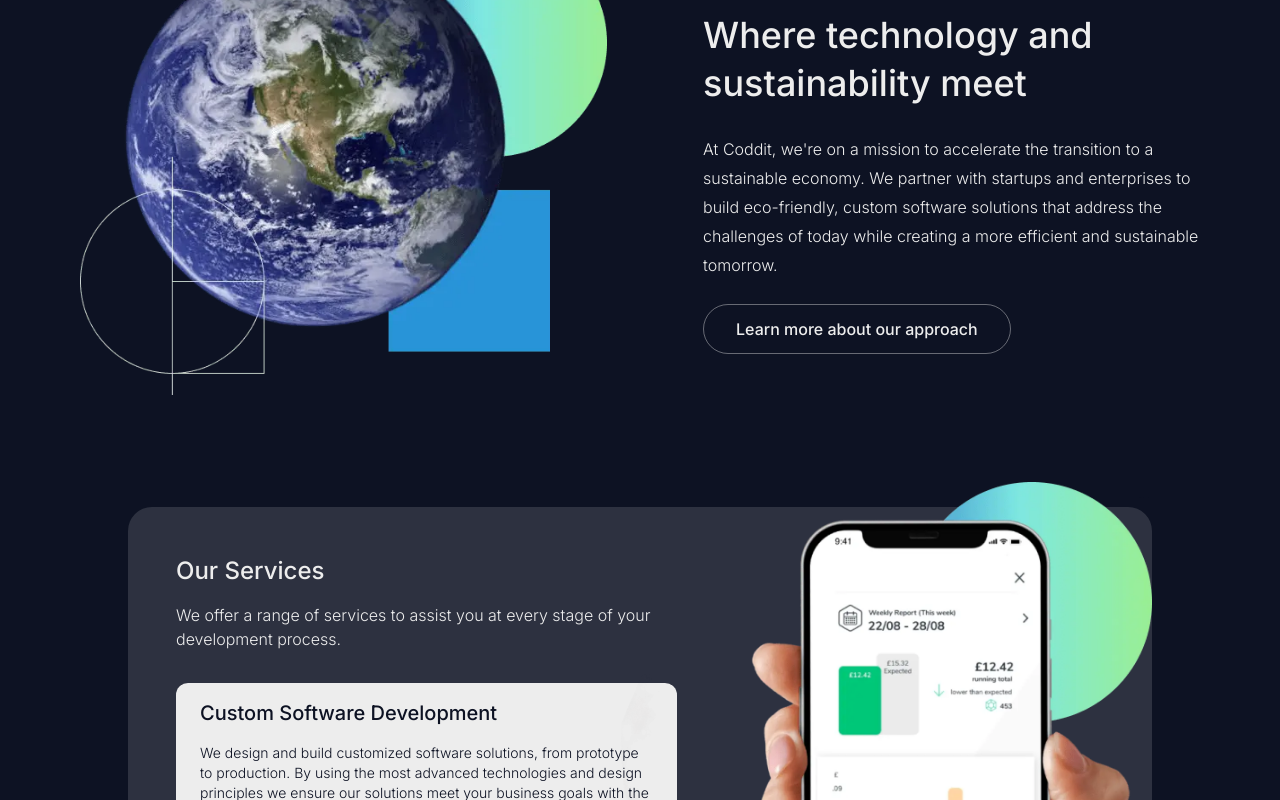
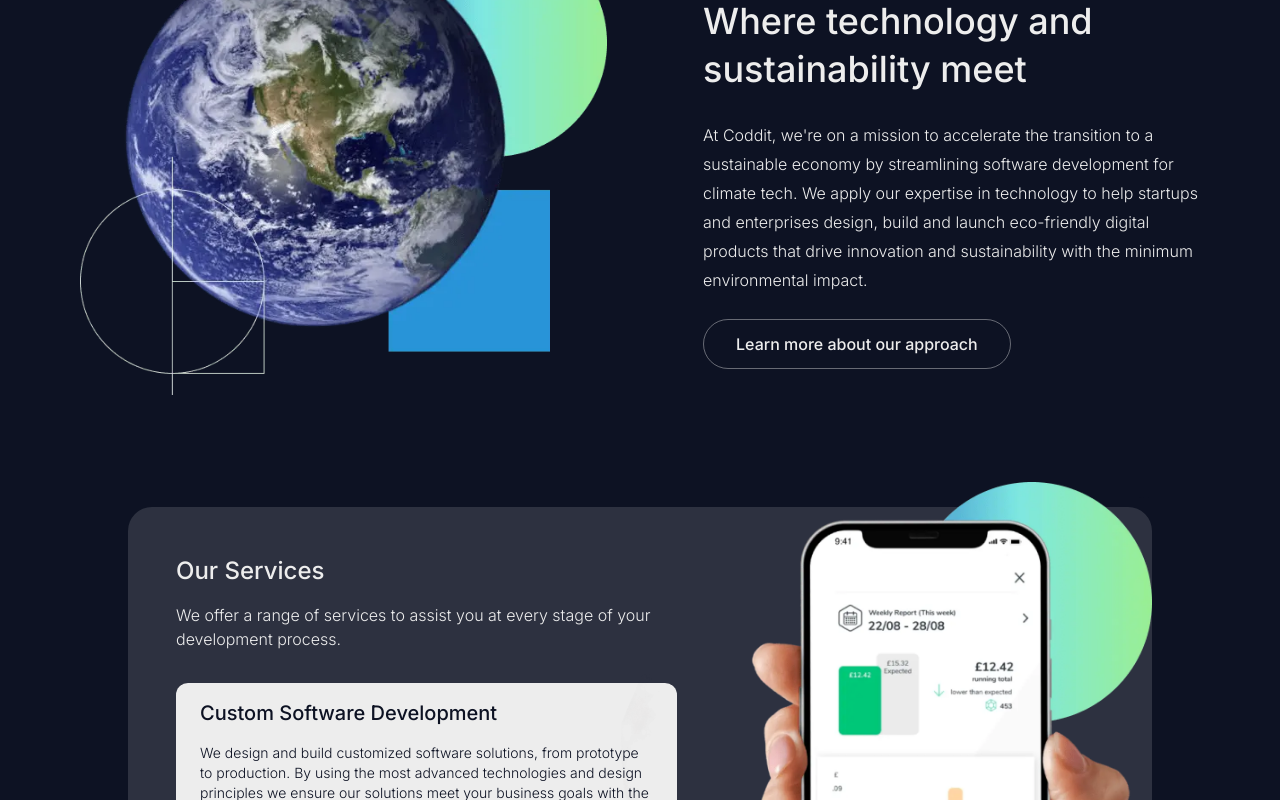
Before and after one commit to FedericaDelCampo01/orellana-capital, a Next.js app: page / in a window 1280 px wide. Shown: the part 840-1640 px from the top of the page. Built offline with nearby package versions, Linux system fonts and the light colour scheme; no server answers.

Commit message:
change about us

```diff
--- a/src/app/Home/AboutUs.tsx
+++ b/src/app/Home/AboutUs.tsx
@@ -57,10 +57,24 @@ const AboutUs = () => {
           <div>
             <h3 className="text-3xl md:text-4xl font-medium text-white md:leading-[48px] mb-7">Where technology and sustainability meet</h3>
             <p className="text-white font-light leading-[29px] text-base">
-              At Coddit, we&apos;re on a mission to accelerate the transition to a sustainable economy.
+              {/* At Coddit, we&apos;re on a mission to accelerate the transition to a sustainable economy.
               We partner with startups and enterprises to build eco-friendly,
               custom software solutions that address the challenges of today while creating
-              a more efficient and sustainable tomorrow.
+              a more efficient and sustainable tomorrow. */}
+
+              At Coddit, we're on a mission to accelerate the transition to a sustainable economy by streamlining
+              software development for climate tech. We apply our expertise in technology to help startups and
+              enterprises design, build and launch eco-friendly digital products that drive innovation and sustainability with
+              the minimum environmental impact.
+              {/* innovative solutions that are both efficient and sustainable.
+
+              create
+              innovative solutions that are both efficient and sustainable.
+
+
+              We are experts in innovation, empowering startups and enterprises by designing, building, and launching
+              eco-friendly software solutions that drive efficiency and innovation while reducing environmental impact. */}
+
             </p>
           </div>
           <button
```
